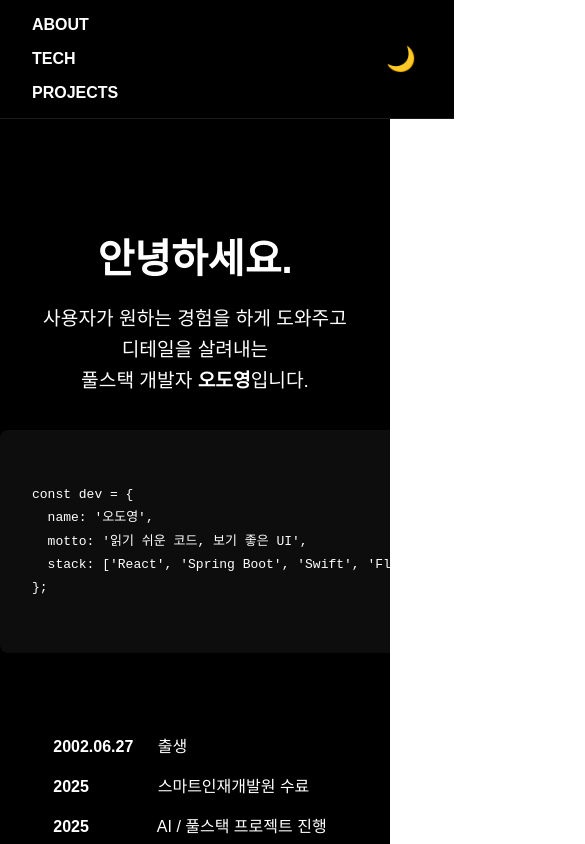
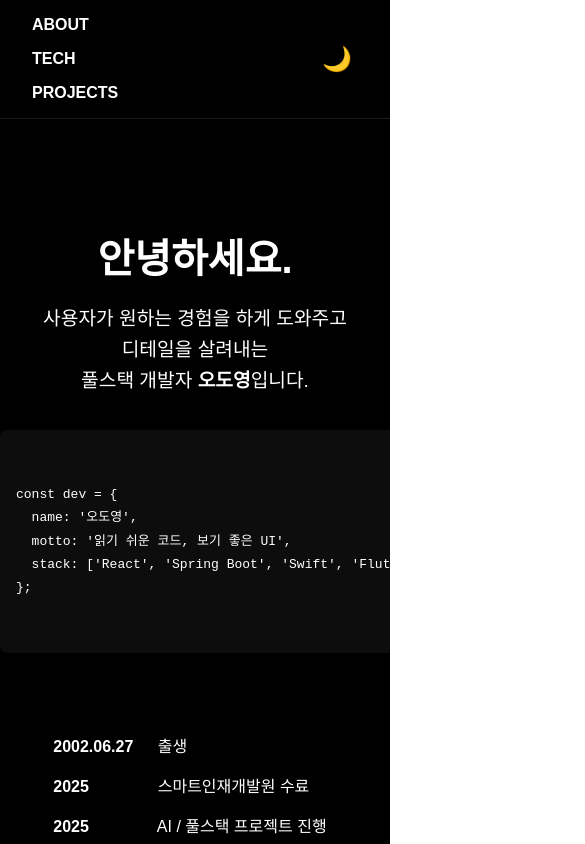
Before and after one commit to ohdoyoung/reactFolio, a React (Create React App) app: page / in a window 390 px wide. Shown: the top 844 px of the page, 585 px wide, since content can reach past the window. Built offline with nearby package versions, Linux system fonts and the light colour scheme.

Commit message:
진짜 오늘 마지막

```diff
--- a/src/App.css
+++ b/src/App.css
@@ -1,3 +1,13 @@
+body, html {
+  margin: 0;
+  padding: 0;
+  overflow-x: hidden;
+  width: 100%;
+}
+
+* {
+  box-sizing: border-box;
+}
 body {
   margin: 0;
   padding: 0;
@@ -165,6 +175,13 @@ body {
     flex-direction: column;
     gap: 1rem;
   }
+  .intro-section,
+  .code-snippet,
+  .timeline,
+  .cards-section {
+    padding-left: 1rem;
+    padding-right: 1rem;
+  }
 }
 
 html, body {
```
